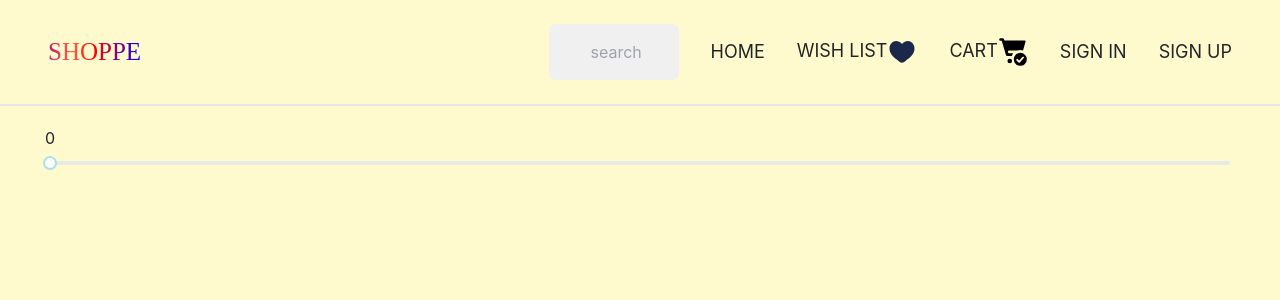
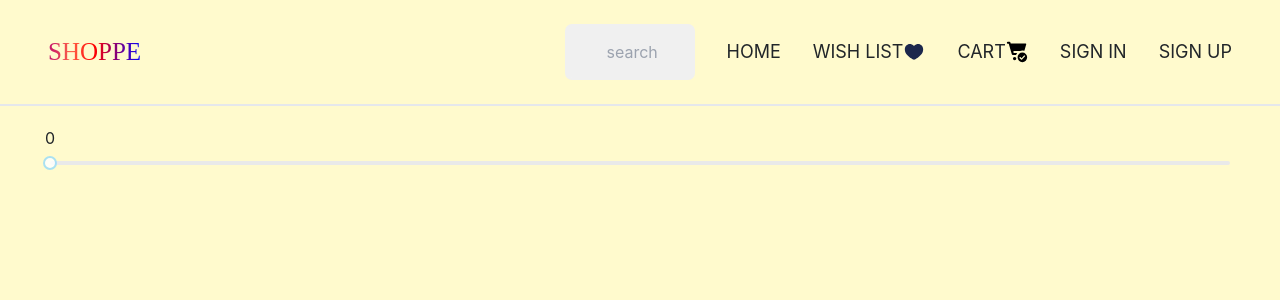
Before and after one commit to Surya-08/E-Commerce, a React (Create React App) app: page /slider in a window 1280 px wide. Shown: the top 300 px of the page. Built offline with nearby package versions, Linux system fonts and the light colour scheme.

Commit message:
updated icons size

```diff
--- a/src/components/NavBar.jsx
+++ b/src/components/NavBar.jsx
@@ -55,10 +55,10 @@ const NavBar = () => {
               ></input>
             </li>
             <li className='uppercase hover:text-yellow-500'><Link to="/" className='transition-all ease-out duration-300'>Home</Link></li>
-            <li className='uppercase hover:text-yellow-500'><Link to="wishlist" className='transition-all ease-out duration-300 flex'>Wish List<svg width="30px" height="30px" viewBox="0 0 24 24" fill="none" xmlns="http://www.w3.org/2000/svg">
+            <li className='uppercase hover:text-yellow-500'><Link to="wishlist" className='transition-all ease-out duration-300 flex items-center'>Wish List<svg width="22px" height="22px" viewBox="0 0 24 24" fill="none" xmlns="http://www.w3.org/2000/svg">
               <path d="M2 9.1371C2 14 6.01943 16.5914 8.96173 18.9109C10 19.7294 11 20.5 12 20.5C13 20.5 14 19.7294 15.0383 18.9109C17.9806 16.5914 22 14 22 9.1371C22 4.27416 16.4998 0.825464 12 5.50063C7.50016 0.825464 2 4.27416 2 9.1371Z" fill="#1C274C" />
             </svg></Link></li>
-            <li className='uppercase hover:text-yellow-500'><Link to="checkout" className='transition-all ease-out duration-300 flex'>Cart<svg fill="#000000" width="30px" height="30px" viewBox="0 0 52 52" data-name="Layer 1" xmlns="http://www.w3.org/2000/svg"><path d="M38.67,27.35A11.33,11.33,0,1,1,27.35,38.67h0A11.34,11.34,0,0,1,38.67,27.35ZM20.36,37.63a4,4,0,1,1-4,4v0A4,4,0,0,1,20.36,37.63ZM42.8,34.07l-6.06,6.79L34,38.09a.79.79,0,0,0-1.11,0l0,0-1.11,1.07a.7.7,0,0,0-.07,1l.07.08L35.6,44a1.62,1.62,0,0,0,1.14.48A1.47,1.47,0,0,0,37.87,44l7.19-7.87a.83.83,0,0,0,0-1l-1.12-1.05a.79.79,0,0,0-1.11,0ZM8.2,2a2.42,2.42,0,0,1,2.25,1.7h0l.62,2.16H46.36A1.5,1.5,0,0,1,47.9,7.31a1.24,1.24,0,0,1-.06.47h0L43.66,22.43a1.42,1.42,0,0,1-.52.82,16.42,16.42,0,0,0-4.47-.64,16,16,0,0,0-5.47,1H19.36a2.2,2.2,0,0,0-2.22,2.18,2.11,2.11,0,0,0,.13.75h0v.08a2.26,2.26,0,0,0,2.17,1.62h7.1a16,16,0,0,0-2.77,4.61H16a2.32,2.32,0,0,1-2.25-1.7h0L6.5,6.62H4.33A2.37,2.37,0,0,1,2,4.22V4.16A2.46,2.46,0,0,1,4.48,2H8.2Z" /></svg></Link></li>
+            <li className='uppercase hover:text-yellow-500'><Link to="checkout" className='transition-all ease-out duration-300 flex items-center'>Cart<svg fill="#000000" width="22px" height="22px" viewBox="0 0 52 52" data-name="Layer 1" xmlns="http://www.w3.org/2000/svg"><path d="M38.67,27.35A11.33,11.33,0,1,1,27.35,38.67h0A11.34,11.34,0,0,1,38.67,27.35ZM20.36,37.63a4,4,0,1,1-4,4v0A4,4,0,0,1,20.36,37.63ZM42.8,34.07l-6.06,6.79L34,38.09a.79.79,0,0,0-1.11,0l0,0-1.11,1.07a.7.7,0,0,0-.07,1l.07.08L35.6,44a1.62,1.62,0,0,0,1.14.48A1.47,1.47,0,0,0,37.87,44l7.19-7.87a.83.83,0,0,0,0-1l-1.12-1.05a.79.79,0,0,0-1.11,0ZM8.2,2a2.42,2.42,0,0,1,2.25,1.7h0l.62,2.16H46.36A1.5,1.5,0,0,1,47.9,7.31a1.24,1.24,0,0,1-.06.47h0L43.66,22.43a1.42,1.42,0,0,1-.52.82,16.42,16.42,0,0,0-4.47-.64,16,16,0,0,0-5.47,1H19.36a2.2,2.2,0,0,0-2.22,2.18,2.11,2.11,0,0,0,.13.75h0v.08a2.26,2.26,0,0,0,2.17,1.62h7.1a16,16,0,0,0-2.77,4.61H16a2.32,2.32,0,0,1-2.25-1.7h0L6.5,6.62H4.33A2.37,2.37,0,0,1,2,4.22V4.16A2.46,2.46,0,0,1,4.48,2H8.2Z" /></svg></Link></li>
             <li className='uppercase hover:text-yellow-500'><Link to="/signin" className='transition-all ease-out duration-300'>Sign In</Link></li>
             <li className='uppercase hover:text-yellow-500'><Link to="/signup" className='transition-all ease-out duration-300'>Sign Up</Link></li>
           </ul>
@@ -73,10 +73,10 @@ const NavBar = () => {
       {isMenuClicked && <div className='md:hidden relative mx-auto py-4 transition-all ease-out duration-300'>
         <ul className='flex flex-col items-center space-y-4 lg:space-x-14 md:text-md lg:text-lg'>
           <li className='uppercase border-b-2'><Link to="/" className='transition-all ease-out duration-300'>Home</Link></li>
-          <li className='uppercase border-b-2'><Link to="wishlist" className='transition-all ease-out duration-300 flex'>Wish List<svg width="30px" height="30px" viewBox="0 0 24 24" fill="none" xmlns="http://www.w3.org/2000/svg">
+          <li className='uppercase border-b-2'><Link to="wishlist" className='transition-all ease-out duration-300 flex'>Wish List<svg width="20px" height="20px" viewBox="0 0 24 24" fill="none" xmlns="http://www.w3.org/2000/svg">
             <path d="M2 9.1371C2 14 6.01943 16.5914 8.96173 18.9109C10 19.7294 11 20.5 12 20.5C13 20.5 14 19.7294 15.0383 18.9109C17.9806 16.5914 22 14 22 9.1371C22 4.27416 16.4998 0.825464 12 5.50063C7.50016 0.825464 2 4.27416 2 9.1371Z" fill="#1C274C" />
           </svg></Link></li>
-          <li className='uppercase border-b-2'><Link to="checkout" className='transition-all ease-out duration-300 flex'>Cart<svg fill="#000000" width="30px" height="30px" viewBox="0 0 52 52" data-name="Layer 1" xmlns="http://www.w3.org/2000/svg"><path d="M38.67,27.35A11.33,11.33,0,1,1,27.35,38.67h0A11.34,11.34,0,0,1,38.67,27.35ZM20.36,37.63a4,4,0,1,1-4,4v0A4,4,0,0,1,20.36,37.63ZM42.8,34.07l-6.06,6.79L34,38.09a.79.79,0,0,0-1.11,0l0,0-1.11,1.07a.7.7,0,0,0-.07,1l.07.08L35.6,44a1.62,1.62,0,0,0,1.14.48A1.47,1.47,0,0,0,37.87,44l7.19-7.87a.83.83,0,0,0,0-1l-1.12-1.05a.79.79,0,0,0-1.11,0ZM8.2,2a2.42,2.42,0,0,1,2.25,1.7h0l.62,2.16H46.36A1.5,1.5,0,0,1,47.9,7.31a1.24,1.24,0,0,1-.06.47h0L43.66,22.43a1.42,1.42,0,0,1-.52.82,16.42,16.42,0,0,0-4.47-.64,16,16,0,0,0-5.47,1H19.36a2.2,2.2,0,0,0-2.22,2.18,2.11,2.11,0,0,0,.13.75h0v.08a2.26,2.26,0,0,0,2.17,1.62h7.1a16,16,0,0,0-2.77,4.61H16a2.32,2.32,0,0,1-2.25-1.7h0L6.5,6.62H4.33A2.37,2.37,0,0,1,2,4.22V4.16A2.46,2.46,0,0,1,4.48,2H8.2Z" /></svg></Link></li>
+          <li className='uppercase border-b-2'><Link to="checkout" className='transition-all ease-out duration-300 flex'>Cart<svg fill="#000000" width="20px" height="20px" viewBox="0 0 52 52" data-name="Layer 1" xmlns="http://www.w3.org/2000/svg"><path d="M38.67,27.35A11.33,11.33,0,1,1,27.35,38.67h0A11.34,11.34,0,0,1,38.67,27.35ZM20.36,37.63a4,4,0,1,1-4,4v0A4,4,0,0,1,20.36,37.63ZM42.8,34.07l-6.06,6.79L34,38.09a.79.79,0,0,0-1.11,0l0,0-1.11,1.07a.7.7,0,0,0-.07,1l.07.08L35.6,44a1.62,1.62,0,0,0,1.14.48A1.47,1.47,0,0,0,37.87,44l7.19-7.87a.83.83,0,0,0,0-1l-1.12-1.05a.79.79,0,0,0-1.11,0ZM8.2,2a2.42,2.42,0,0,1,2.25,1.7h0l.62,2.16H46.36A1.5,1.5,0,0,1,47.9,7.31a1.24,1.24,0,0,1-.06.47h0L43.66,22.43a1.42,1.42,0,0,1-.52.82,16.42,16.42,0,0,0-4.47-.64,16,16,0,0,0-5.47,1H19.36a2.2,2.2,0,0,0-2.22,2.18,2.11,2.11,0,0,0,.13.75h0v.08a2.26,2.26,0,0,0,2.17,1.62h7.1a16,16,0,0,0-2.77,4.61H16a2.32,2.32,0,0,1-2.25-1.7h0L6.5,6.62H4.33A2.37,2.37,0,0,1,2,4.22V4.16A2.46,2.46,0,0,1,4.48,2H8.2Z" /></svg></Link></li>
           <li className='uppercase border-b-2'><Link to="/signin" className='transition-all ease-out duration-300'>Sign In</Link></li>
           <li className='uppercase border-b-2'><Link to="/signup" className='transition-all ease-out duration-300'>Sign Up</Link></li>
         </ul>
```
